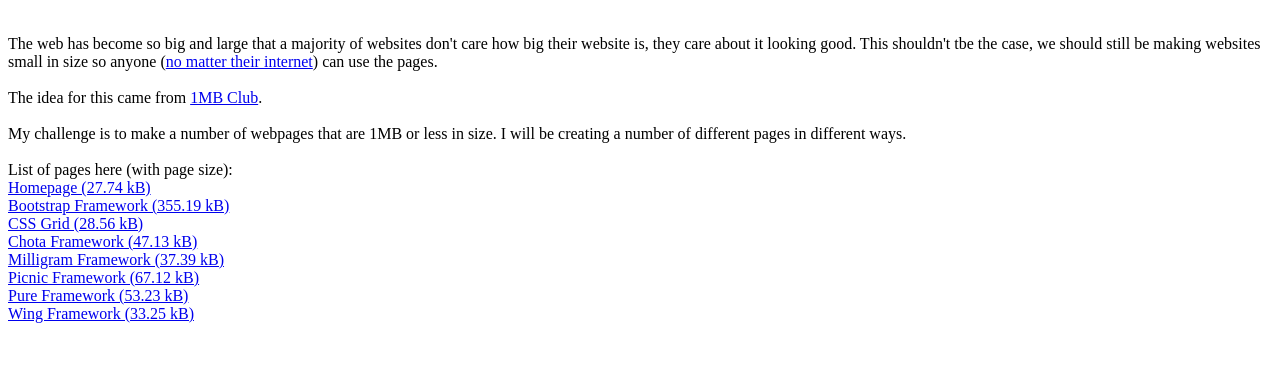
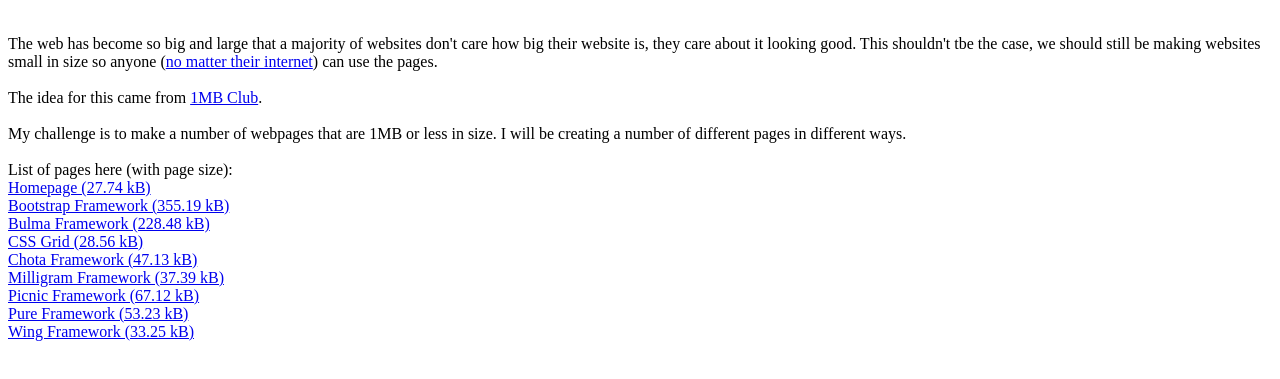
Before and after one commit to gregoryhammond/1mb-pages, a plain HTML site: page index.html in a window 1280 px wide. Shown: the part 79-458 px from the top of the page. Drawn offline with Linux system fonts and the light colour scheme.

Commit message:
Added bulma framework page to homepage (with page size).

```diff
--- a/index.html
+++ b/index.html
@@ -35,6 +35,8 @@
         <br>
         <a href="bootstrap-framework.html">Bootstrap Framework (355.19 kB)</a>
         <br>
+        <a href="bulma-framework.html">Bulma Framework (228.48 kB)</a>
+        <br>
         <a href="css-grid.html">CSS Grid (28.56 kB)</a>
         <br>
         <a href="chota-framework.html">Chota Framework (47.13 kB)</a>
```
